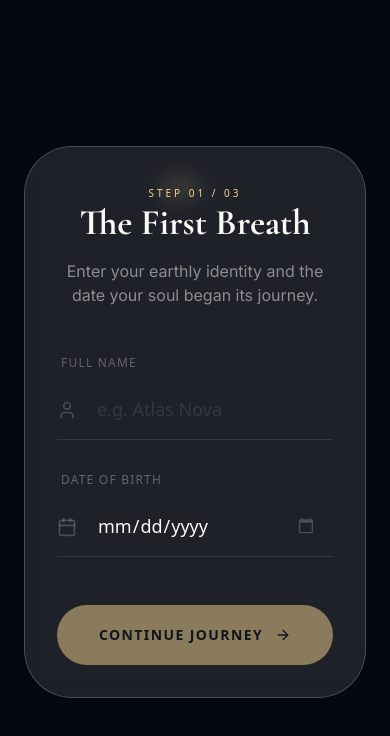
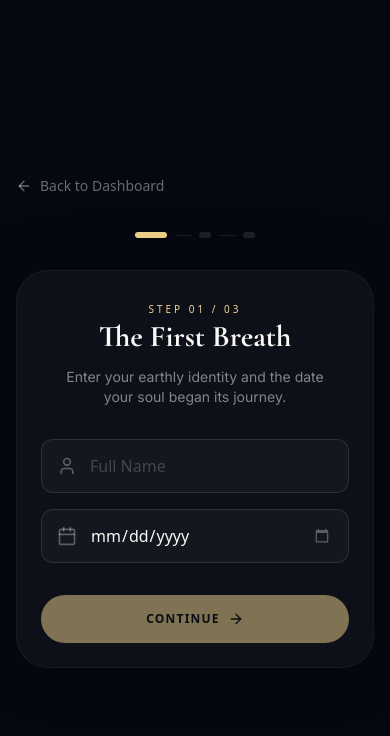
Before and after one commit to Aadeep01/Moonkissed, a Next.js app: page /onboarding in a window 390 px wide. Shown: the top 736 px of the page. Built offline with nearby package versions, Linux system fonts and the light colour scheme.

Commit message:
fix: improve onboarding page responsiveness and add back navigation
- Add Back to Dashboard link for easy navigation
- Make page fully responsive with mobile-first design
- Adjust typography, spacing, and button sizes for all screen sizes
- Fix location dropdown overflow on mobile

```diff
--- a/src/app/onboarding/page.tsx
+++ b/src/app/onboarding/page.tsx
@@ -2,6 +2,7 @@
 
 import { AnimatePresence, motion } from "framer-motion";
 import {
+	ArrowLeft,
 	ArrowRight,
 	Calendar,
 	ChevronLeft,
@@ -11,6 +12,7 @@ import {
 	Sparkles,
 	User,
 } from "lucide-react";
+import Link from "next/link";
 import { useRouter } from "next/navigation";
 import { useState } from "react";
 import { CosmicBackground } from "@/components/CosmicBackground";
@@ -85,22 +87,41 @@ export default function OnboardingPage() {
 		<div className="min-h-screen bg-[#050810] text-[rgb(var(--color-cream-white))] relative overflow-hidden flex items-center justify-center">
 			<CosmicBackground />
 
-			<main className="relative z-10 w-full max-w-2xl px-6">
+			<main className="relative z-10 w-full max-w-2xl px-4 sm:px-6 py-12 sm:py-20">
+				{/* Back to Dashboard */}
+				<div className="mb-8">
+					<Link
+						href="/dashboard"
+						className="inline-flex items-center gap-2 text-white/40 hover:text-white transition-colors group text-sm"
+					>
+						<ArrowLeft className="w-4 h-4 group-hover:-translate-x-1 transition-transform" />
+						Back to Dashboard
+					</Link>
+				</div>
+
 				{/* Step Indicator */}
-				<div className="absolute top-10 left-0 w-full flex justify-center">
-					<div className="flex items-center gap-2">
+				<div className="mb-8 sm:mb-12 flex justify-center">
+					<div className="flex items-center gap-2 sm:gap-3">
 						{[1, 2, 3].map((s) => (
+							<div key={s} className="flex items-center gap-2 sm:gap-3">
 								<div
-								key={s}
-								className={`h-1 rounded-full transition-all duration-500 ${
-									step >= s ? "w-8 bg-[rgb(var(--color-moonlight-gold))]" : "w-2 bg-white/10"
+									className={`h-1.5 sm:h-2 rounded-full transition-all duration-500 ${
+										step >= s
+											? "w-8 sm:w-12 bg-[rgb(var(--color-moonlight-gold))]"
+											: "w-3 sm:w-4 bg-white/10"
 									}`}
 								/>
+								{s < 3 && (
+									<div
+										className={`w-4 sm:w-8 h-px ${step > s ? "bg-[rgb(var(--color-moonlight-gold))]/50" : "bg-white/10"}`}
+									/>
+								)}
+							</div>
 						))}
 					</div>
 				</div>
 
-				<div className="glass rounded-[3rem] p-8 md:p-16 relative overflow-hidden border border-white/5">
+				<div className="bg-[#1A1E29]/40 backdrop-blur-md rounded-[2rem] sm:rounded-[2.5rem] p-6 sm:p-8 md:p-12 lg:p-16 relative overflow-hidden border border-white/5 shadow-[0_0_60px_rgba(0,0,0,0.3)]">
 					<AnimatePresence mode="wait">
 						{step === 1 && (
 							<motion.div
@@ -108,58 +129,42 @@ export default function OnboardingPage() {
 								initial={{ opacity: 0, y: 20 }}
 								animate={{ opacity: 1, y: 0 }}
 								exit={{ opacity: 0, y: -20 }}
-								className="space-y-12"
+								className="space-y-8 sm:space-y-12"
 							>
-								<div className="space-y-4 text-center">
+								<div className="space-y-3 sm:space-y-4 text-center">
 									<span className="text-[10px] uppercase tracking-[0.3em] text-[rgb(var(--color-moonlight-gold))]">
 										Step 01 / 03
 									</span>
-									<h2 className="font-[family-name:var(--font-cormorant)] text-4xl md:text-5xl text-[rgb(var(--color-cream-white))]">
+									<h2 className="font-[family-name:var(--font-cormorant)] text-3xl sm:text-4xl md:text-5xl text-[rgb(var(--color-cream-white))]">
 										The First Breath
 									</h2>
-									<p className="text-[rgb(var(--color-cream-white))]/50 font-[family-name:var(--font-inter)] max-w-md mx-auto">
+									<p className="text-[rgb(var(--color-cream-white))]/50 font-[family-name:var(--font-inter)] max-w-md mx-auto text-sm sm:text-base px-4">
 										Enter your earthly identity and the date your soul began its journey.
 									</p>
 								</div>
 
-								<div className="space-y-8">
-									<div className="group relative">
-										<label
-											htmlFor="name"
-											className="text-xs uppercase tracking-widest text-white/30 ml-1 mb-2 block group-focus-within:text-[rgb(var(--color-moonlight-gold))] transition-colors"
-										>
-											Full Name
-										</label>
-										<div className="relative">
-											<User className="absolute left-0 top-1/2 -translate-y-1/2 w-5 h-5 text-white/20 group-focus-within:text-[rgb(var(--color-moonlight-gold))] transition-colors" />
+								<div className="space-y-4 sm:space-y-6">
+									<div className="relative group">
+										<User className="absolute left-4 top-1/2 -translate-y-1/2 w-5 h-5 text-white/30 group-focus-within:text-[rgb(var(--color-moonlight-gold))] transition-colors" />
 										<input
 											id="name"
 											type="text"
-												placeholder="e.g. Atlas Nova"
-												className="w-full bg-transparent border-b border-white/10 py-4 pl-10 pr-4 text-lg focus:outline-none focus:border-[rgb(var(--color-moonlight-gold))] transition-colors placeholder:text-white/10"
+											placeholder="Full Name"
+											className="w-full bg-white/[0.03] border border-white/10 rounded-xl py-3.5 sm:py-4 pl-12 pr-4 text-base sm:text-lg focus:outline-none focus:border-[rgb(var(--color-moonlight-gold))]/50 transition-all placeholder:text-white/20"
 											value={formData.name}
 											onChange={(e) => setFormData({ ...formData, name: e.target.value })}
 										/>
 									</div>
-									</div>
 
-									<div className="group relative">
-										<label
-											htmlFor="birthDate"
-											className="text-xs uppercase tracking-widest text-white/30 ml-1 mb-2 block group-focus-within:text-[rgb(var(--color-moonlight-gold))] transition-colors"
-										>
-											Date of Birth
-										</label>
-										<div className="relative">
-											<Calendar className="absolute left-0 top-1/2 -translate-y-1/2 w-5 h-5 text-white/20 group-focus-within:text-[rgb(var(--color-moonlight-gold))] transition-colors" />
+									<div className="relative group">
+										<Calendar className="absolute left-4 top-1/2 -translate-y-1/2 w-5 h-5 text-white/30 group-focus-within:text-[rgb(var(--color-moonlight-gold))] transition-colors" />
 										<input
 											id="birthDate"
 											type="date"
-												className="w-full bg-transparent border-b border-white/10 py-4 pl-10 pr-4 text-lg focus:outline-none focus:border-[rgb(var(--color-moonlight-gold))] transition-colors appearance-none [&::-webkit-calendar-picker-indicator]:invert [&::-webkit-calendar-picker-indicator]:opacity-20"
+											className="w-full bg-white/[0.03] border border-white/10 rounded-xl py-3.5 sm:py-4 pl-12 pr-4 text-base sm:text-lg focus:outline-none focus:border-[rgb(var(--color-moonlight-gold))]/50 transition-all appearance-none [&::-webkit-calendar-picker-indicator]:invert [&::-webkit-calendar-picker-indicator]:opacity-30"
 											value={formData.birthDate}
 											onChange={(e) => setFormData({ ...formData, birthDate: e.target.value })}
 										/>
-										</div>
 									</div>
 								</div>
 
@@ -167,11 +172,11 @@ export default function OnboardingPage() {
 									type="button"
 									onClick={nextStep}
 									disabled={!formData.name || !formData.birthDate}
-									className="w-full group relative py-5 text-sm font-bold uppercase tracking-widest rounded-full overflow-hidden transition-all duration-300 disabled:opacity-50 hover:shadow-[0_0_30px_rgba(244,213,141,0.2)]"
+									className="w-full group relative py-4 sm:py-5 text-xs sm:text-sm font-bold uppercase tracking-widest rounded-full overflow-hidden transition-all duration-300 disabled:opacity-50 hover:shadow-[0_0_30px_rgba(244,213,141,0.2)]"
 								>
 									<div className="absolute inset-0 bg-[rgb(var(--color-moonlight-gold))] transition-transform" />
-									<span className="relative flex items-center justify-center gap-3 text-[#050810]">
-										Continue Journey
+									<span className="relative flex items-center justify-center gap-2 sm:gap-3 text-[#050810]">
+										Continue
 										<ArrowRight className="w-4 h-4 group-hover:translate-x-1 transition-transform" />
 									</span>
 								</button>
@@ -184,46 +189,38 @@ export default function OnboardingPage() {
 								initial={{ opacity: 0, y: 20 }}
 								animate={{ opacity: 1, y: 0 }}
 								exit={{ opacity: 0, y: -20 }}
-								className="space-y-12"
+								className="space-y-8 sm:space-y-12"
 							>
-								<div className="space-y-4 text-center">
+								<div className="space-y-3 sm:space-y-4 text-center">
 									<span className="text-[10px] uppercase tracking-[0.3em] text-[rgb(var(--color-moonlight-gold))]">
 										Step 02 / 03
 									</span>
-									<h2 className="font-[family-name:var(--font-cormorant)] text-4xl md:text-5xl text-[rgb(var(--color-cream-white))]">
+									<h2 className="font-[family-name:var(--font-cormorant)] text-3xl sm:text-4xl md:text-5xl text-[rgb(var(--color-cream-white))]">
 										The Precise Moment
 									</h2>
-									<p className="text-[rgb(var(--color-cream-white))]/50 font-[family-name:var(--font-inter)] max-w-md mx-auto">
+									<p className="text-[rgb(var(--color-cream-white))]/50 font-[family-name:var(--font-inter)] max-w-md mx-auto text-sm sm:text-base px-4">
 										To map your Rising Sign and Houses, we need the exact time you arrived.
 									</p>
 								</div>
 
-								<div className="space-y-8">
-									<div className="group relative">
-										<label
-											htmlFor="birthTime"
-											className="text-xs uppercase tracking-widest text-white/30 ml-1 mb-2 block group-focus-within:text-[rgb(var(--color-moonlight-gold))] transition-colors"
-										>
-											Time of Birth
-										</label>
-										<div className="relative">
-											<Clock className="absolute left-0 top-1/2 -translate-y-1/2 w-5 h-5 text-white/20 group-focus-within:text-[rgb(var(--color-moonlight-gold))] transition-colors" />
+								<div className="space-y-4 sm:space-y-6">
+									<div className="relative group">
+										<Clock className="absolute left-4 top-1/2 -translate-y-1/2 w-5 h-5 text-white/30 group-focus-within:text-[rgb(var(--color-moonlight-gold))] transition-colors" />
 										<input
 											id="birthTime"
 											type="time"
-												className="w-full bg-transparent border-b border-white/10 py-4 pl-10 pr-4 text-2xl md:text-4xl font-[family-name:var(--font-cormorant)] focus:outline-none focus:border-[rgb(var(--color-moonlight-gold))] transition-colors appearance-none [&::-webkit-calendar-picker-indicator]:invert [&::-webkit-calendar-picker-indicator]:opacity-20 text-center"
+											className="w-full bg-white/[0.03] border border-white/10 rounded-xl py-5 sm:py-6 pl-12 pr-4 text-2xl sm:text-3xl md:text-4xl font-[family-name:var(--font-cormorant)] text-center focus:outline-none focus:border-[rgb(var(--color-moonlight-gold))]/50 transition-all appearance-none [&::-webkit-calendar-picker-indicator]:invert [&::-webkit-calendar-picker-indicator]:opacity-30"
 											value={formData.birthTime}
 											onChange={(e) => setFormData({ ...formData, birthTime: e.target.value })}
 										/>
 									</div>
 								</div>
-								</div>
 
-								<div className="flex gap-4">
+								<div className="flex gap-3 sm:gap-4">
 									<button
 										type="button"
 										onClick={prevStep}
-										className="w-14 h-14 rounded-full border border-white/10 flex items-center justify-center hover:bg-white/5 transition-colors group"
+										className="w-12 h-12 sm:w-14 sm:h-14 rounded-full border border-white/10 flex items-center justify-center hover:bg-white/5 transition-colors group shrink-0"
 									>
 										<ChevronLeft className="w-5 h-5 text-white/40 group-hover:text-white" />
 									</button>
@@ -231,11 +228,11 @@ export default function OnboardingPage() {
 										type="button"
 										onClick={nextStep}
 										disabled={!formData.birthTime}
-										className="flex-1 group relative py-5 text-sm font-bold uppercase tracking-widest rounded-full overflow-hidden transition-all duration-300 disabled:opacity-50"
+										className="flex-1 group relative py-4 sm:py-5 text-xs sm:text-sm font-bold uppercase tracking-widest rounded-full overflow-hidden transition-all duration-300 disabled:opacity-50"
 									>
 										<div className="absolute inset-0 bg-[rgb(var(--color-moonlight-gold))] transition-transform" />
-										<span className="relative flex items-center justify-center gap-3 text-[#050810]">
-											Confirm Time
+										<span className="relative flex items-center justify-center gap-2 sm:gap-3 text-[#050810]">
+											Confirm
 											<ArrowRight className="w-4 h-4 group-hover:translate-x-1 transition-transform" />
 										</span>
 									</button>
@@ -249,35 +246,28 @@ export default function OnboardingPage() {
 								initial={{ opacity: 0, y: 20 }}
 								animate={{ opacity: 1, y: 0 }}
 								exit={{ opacity: 0, y: -20 }}
-								className="space-y-12"
+								className="space-y-8 sm:space-y-12"
 							>
-								<div className="space-y-4 text-center">
+								<div className="space-y-3 sm:space-y-4 text-center">
 									<span className="text-[10px] uppercase tracking-[0.3em] text-[rgb(var(--color-moonlight-gold))]">
 										Step 03 / 03
 									</span>
-									<h2 className="font-[family-name:var(--font-cormorant)] text-4xl md:text-5xl text-[rgb(var(--color-cream-white))]">
+									<h2 className="font-[family-name:var(--font-cormorant)] text-3xl sm:text-4xl md:text-5xl text-[rgb(var(--color-cream-white))]">
 										The Sacred Ground
 									</h2>
-									<p className="text-[rgb(var(--color-cream-white))]/50 font-[family-name:var(--font-inter)] max-w-md mx-auto">
+									<p className="text-[rgb(var(--color-cream-white))]/50 font-[family-name:var(--font-inter)] max-w-md mx-auto text-sm sm:text-base px-4">
 										The coordinates of your birth ground the chart to Earth.
 									</p>
 								</div>
 
-								<div className="space-y-8 relative">
-									<div className="group relative">
-										<label
-											htmlFor="birthPlace"
-											className="text-xs uppercase tracking-widest text-white/30 ml-1 mb-2 block group-focus-within:text-[rgb(var(--color-moonlight-gold))] transition-colors"
-										>
-											City of Birth
-										</label>
-										<div className="relative">
-											<MapPin className="absolute left-0 top-1/2 -translate-y-1/2 w-5 h-5 text-white/20 group-focus-within:text-[rgb(var(--color-moonlight-gold))] transition-colors" />
+								<div className="space-y-4 sm:space-y-6 relative">
+									<div className="relative group">
+										<MapPin className="absolute left-4 top-1/2 -translate-y-1/2 w-5 h-5 text-white/30 group-focus-within:text-[rgb(var(--color-moonlight-gold))] transition-colors z-10" />
 										<input
 											id="birthPlace"
 											type="text"
-												placeholder="Search for a city..."
-												className="w-full bg-transparent border-b border-white/10 py-4 pl-10 pr-4 text-lg focus:outline-none focus:border-[rgb(var(--color-moonlight-gold))] transition-colors"
+											placeholder="City of Birth"
+											className="w-full bg-white/[0.03] border border-white/10 rounded-xl py-3.5 sm:py-4 pl-12 pr-10 text-base sm:text-lg focus:outline-none focus:border-[rgb(var(--color-moonlight-gold))]/50 transition-all placeholder:text-white/20"
 											value={formData.birthPlace}
 											onChange={(e) => {
 												setFormData({ ...formData, birthPlace: e.target.value });
@@ -285,9 +275,8 @@ export default function OnboardingPage() {
 											}}
 										/>
 										{isSearching && (
-												<Loader2 className="absolute right-0 top-1/2 -translate-y-1/2 w-4 h-4 text-[rgb(var(--color-moonlight-gold))] animate-spin" />
+											<Loader2 className="absolute right-4 top-1/2 -translate-y-1/2 w-4 h-4 text-[rgb(var(--color-moonlight-gold))] animate-spin" />
 										)}
-										</div>
 
 										{/* Search Results */}
 										<AnimatePresence>
@@ -296,7 +285,7 @@ export default function OnboardingPage() {
 													initial={{ opacity: 0, y: 10 }}
 													animate={{ opacity: 1, y: 0 }}
 													exit={{ opacity: 0, y: 10 }}
-													className="absolute top-full left-0 w-full mt-4 bg-[#1A1E29] border border-white/10 rounded-2xl overflow-hidden z-20 shadow-2xl"
+													className="absolute top-full left-0 w-full mt-2 bg-[#1A1E29]/95 backdrop-blur-md border border-white/10 rounded-xl overflow-hidden z-20 shadow-2xl max-h-60 overflow-y-auto"
 												>
 													{locations.map((loc, index) => (
 														<button
@@ -307,7 +296,7 @@ export default function OnboardingPage() {
 																setFormData({ ...formData, birthPlace: loc.display_name });
 																setLocations([]);
 															}}
-															className="w-full text-left px-6 py-4 hover:bg-white/5 transition-colors border-b border-white/5 last:border-0 text-sm text-[rgb(var(--color-cream-white))]"
+															className="w-full text-left px-4 sm:px-6 py-3 sm:py-4 hover:bg-white/5 transition-colors border-b border-white/5 last:border-0 text-xs sm:text-sm text-[rgb(var(--color-cream-white))]"
 														>
 															{loc.display_name}
 														</button>
@@ -318,11 +307,11 @@ export default function OnboardingPage() {
 									</div>
 								</div>
 
-								<div className="flex gap-4 pt-8">
+								<div className="flex gap-3 sm:gap-4 pt-4 sm:pt-8">
 									<button
 										type="button"
 										onClick={prevStep}
-										className="w-14 h-14 rounded-full border border-white/10 flex items-center justify-center hover:bg-white/5 transition-colors group"
+										className="w-12 h-12 sm:w-14 sm:h-14 rounded-full border border-white/10 flex items-center justify-center hover:bg-white/5 transition-colors group shrink-0"
 									>
 										<ChevronLeft className="w-5 h-5 text-white/40 group-hover:text-white" />
 									</button>
@@ -330,15 +319,15 @@ export default function OnboardingPage() {
 										type="button"
 										onClick={handleSubmit}
 										disabled={!selectedLocation || isSubmitting}
-										className="flex-1 group relative py-5 text-sm font-bold uppercase tracking-widest rounded-full overflow-hidden transition-all duration-300 disabled:opacity-50"
+										className="flex-1 group relative py-4 sm:py-5 text-xs sm:text-sm font-bold uppercase tracking-widest rounded-full overflow-hidden transition-all duration-300 disabled:opacity-50"
 									>
 										<div className="absolute inset-0 bg-gradient-to-r from-[rgb(var(--color-moonlight-gold))] to-[#d4b478] transition-all" />
-										<span className="relative flex items-center justify-center gap-3 text-[#050810]">
+										<span className="relative flex items-center justify-center gap-2 sm:gap-3 text-[#050810]">
 											{isSubmitting ? (
 												<Loader2 className="w-5 h-5 animate-spin" />
 											) : (
 												<>
-													Reveal Cosmic Chart
+													Reveal Chart
 													<Sparkles className="w-4 h-4 group-hover:rotate-12 transition-transform" />
 												</>
 											)}
```
Lines whose indentation alone changed are shown as unchanged.
